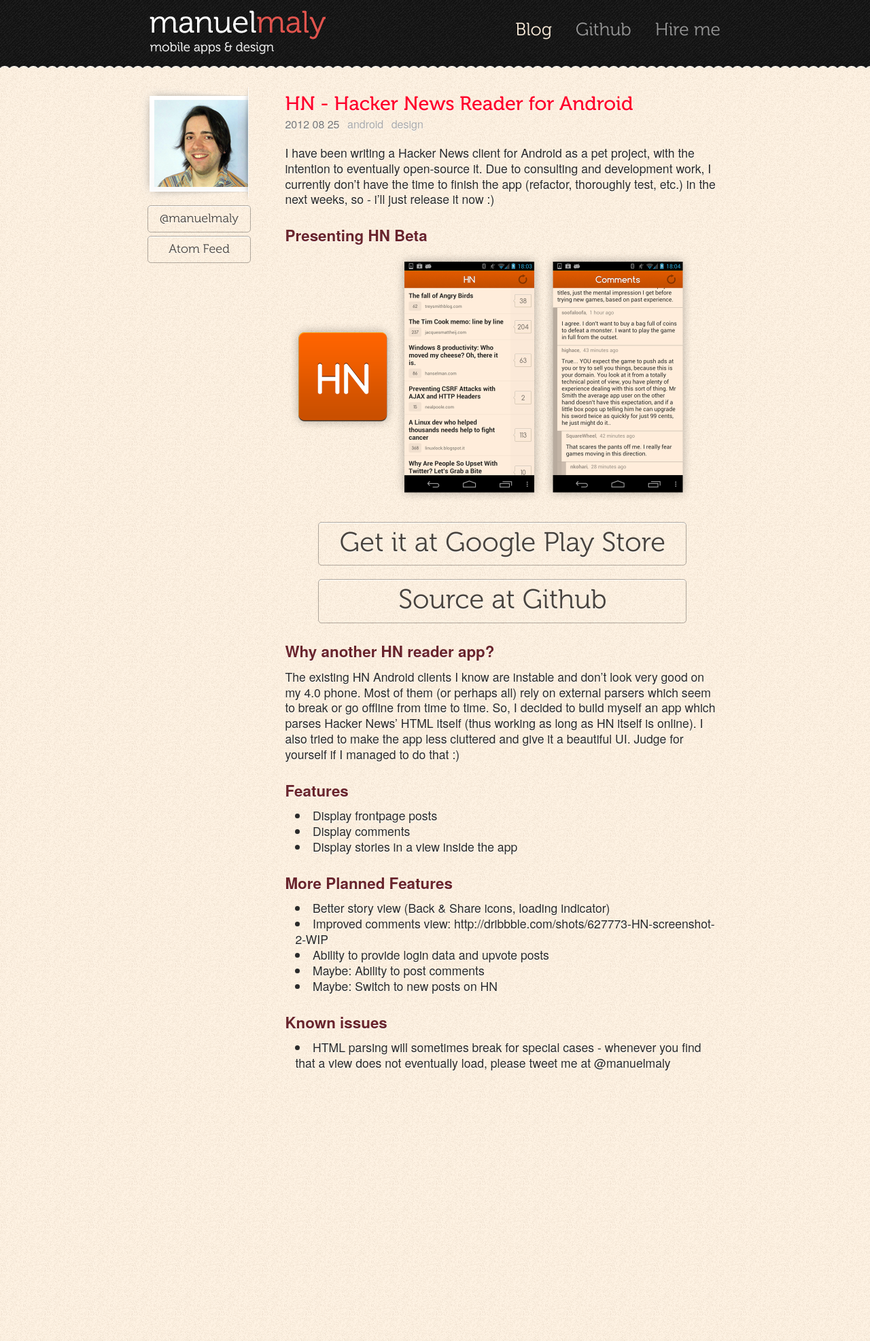
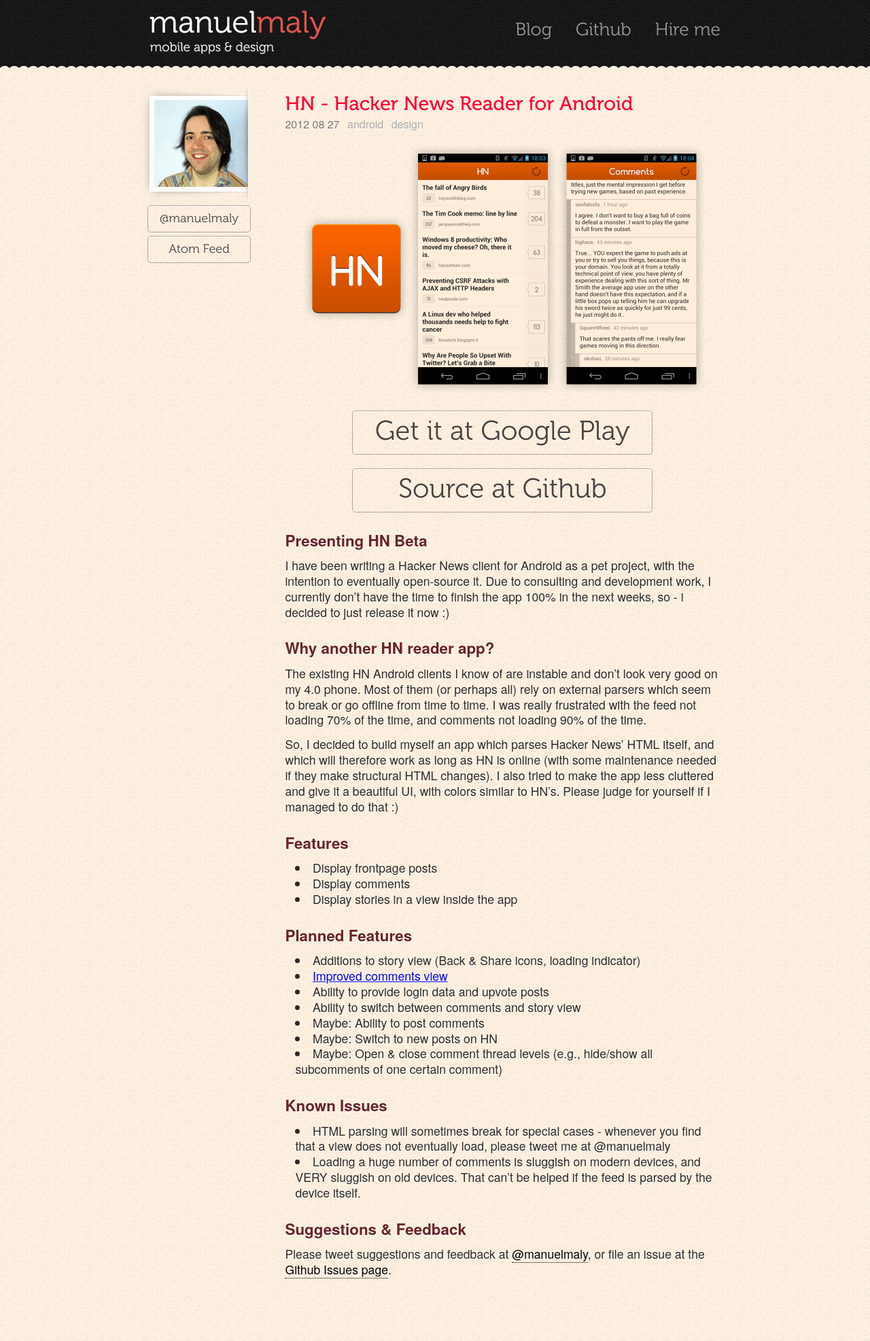
Before and after one commit to manmal/manmal.github.com, a Jekyll site: the page built from _posts/2012-08-27-HN-Hacker-News-Reader.markdown, in a window 1280 px wide. Shown: the whole page at 68% size. Built offline with Jekyll 4.4.1, drawn with Linux system fonts in a browser that asks for light colours; Markdown is read by kramdown in place of the engine named in the settings.

Commit message:
updated hn for android blog post, changed styling of buttons and links

```diff
--- a/_config.yml
+++ b/_config.yml
@@ -2,3 +2,10 @@
 markdown: rdiscount
 pygments: true
 permalink: /blog/:title
+navigation:
+- text: Blog
+  url: /
+- text: Github
+  url: https://github.com/manmal
+- text: Hire me
+  url: /hireme.html
--- a/_includes/navigation.html
+++ b/_includes/navigation.html
@@ -3,9 +3,13 @@
 		<a href="/" class="logo"></a>
 		<nav style="display: inline-block;">
 			<ul>
-				<li style="display: inline-block;"><a href="/" class="current">Blog</a></li>
-				<li style="display: inline-block; margin-left: 30px;"><a href="https://github.com/manmal" target="_blank">Github</a></li>
-				<li style="display: inline-block; margin-left: 30px;"><a href="/hireme.html">Hire me</a></li>
+				{% for link in site.navigation %}
+				  {% assign current = nil %}
+				  {% if page.url == link.url or page.layout == link.layout %}
+			        {% assign current = 'current' %}
+			      {% endif %}
+				<li style="display: inline-block; {% if forloop.first == false %}margin-left: 30px;{% endif %}"><a href="{{ link.url }}" class="{{ current }}">{{ link.text }}</a></li>
+				{% endfor %}
 			</ul>
 		</nav>
 	</div>
--- a/_posts/2012-08-25-HN-Hacker-News-Reader.markdown
+++ /dev/null
@@ -1,42 +0,0 @@
----
-layout: post
-title: HN - Hacker News Reader for Android
-category: Design
-tags: android design
-year: 2012
-month: 8
-day: 25
-published: true
----
-
-I have been writing a Hacker News client for Android as a pet project, with the intention to eventually open-source it. Due to consulting and development work, I currently don't have the time to finish the app (refactor, thoroughly test, etc.) in the next weeks, so - i'll just release it now :)
-
-
-<h2>Presenting HN Beta</h2>
-
-<a href="/img/2012-08-25/hn-screenshots.png" target="_blank" style="border:none;"><img src="/img/2012-08-25/hn-screenshots.png" style="width: 600px; height: 370px;"></a>
-
-<a href="#" class="button" style="font-size:40px; margin: 20px auto; width: 500px; padding:20px;">Get it at Google Play Store</a>
-<a href="#" class="button" style="font-size:40px; margin: 20px auto; width: 500px; padding:20px;">Source at Github</a>
-
-<h2>Why another HN reader app?</h2>
-
-The existing HN Android clients I know are instable and don't look very good on my 4.0 phone. Most of them (or perhaps all) rely on external parsers which seem to break or go offline from time to time. So, I decided to build myself an app which parses Hacker News' HTML itself (thus working as long as HN itself is online). I also tried to make the app less cluttered and give it a beautiful UI. Judge for yourself if I managed to do that :)
-
-<h2>Features</h2>
-
-- Display frontpage posts
-- Display comments
-- Display stories in a view inside the app
-
-<h2>More Planned Features</h2>
-
-- Better story view (Back & Share icons, loading indicator)
-- Improved comments view: http://dribbble.com/shots/627773-HN-screenshot-2-WIP
-- Ability to provide login data and upvote posts
-- Maybe: Ability to post comments
-- Maybe: Switch to new posts on HN
-
-<h2>Known issues</h2>
-
-- HTML parsing will sometimes break for special cases - whenever you find that a view does not eventually load, please tweet me at @manuelmaly
--- /dev/null
+++ b/_posts/2012-08-27-HN-Hacker-News-Reader.markdown
@@ -0,0 +1,56 @@
+---
+layout: post
+title: HN - Hacker News Reader for Android
+category: Design
+tags: android design
+year: 2012
+month: 8
+day: 27
+published: true
+---
+
+<a href="/img/2012-08-27/hn-screenshots.png" target="_blank" style="border:none;"><img src="/img/2012-08-27/hn-screenshots.png" style="width: 600px; height: 370px; display:block; margin: 0 auto;"></a>
+
+<a href="#" target="_blank" class="button" style="font-size:40px; margin: 20px auto; width: 400px; padding:20px;">Get it at Google Play</a>
+<a href="https://github.com/manmal/hn-android" target="_blank" class="button" style="font-size:40px; margin: 20px auto; width: 400px; padding:20px;">Source at Github</a>
+
+Presenting HN Beta
+------------------
+
+I have been writing a Hacker News client for Android as a pet project, with the intention to eventually open-source it. Due to consulting and development work, I currently don't have the time to finish the app 100% in the next weeks, so - i decided to just release it now :)
+
+Why another HN reader app?
+--------------------------
+
+The existing HN Android clients I know of are instable and don't look very good on my 4.0 phone. Most of them (or perhaps all) rely on external parsers which seem to break or go offline from time to time. I was really frustrated with the feed not loading 70% of the time, and comments not loading 90% of the time.
+
+So, I decided to build myself an app which parses Hacker News' HTML itself, and which will therefore work as long as HN is online (with some maintenance needed if they make structural HTML changes). I also tried to make the app less cluttered and give it a beautiful UI, with colors similar to HN's. Please judge for yourself if I managed to do that :)
+
+Features
+--------
+
+- Display frontpage posts
+- Display comments
+- Display stories in a view inside the app
+
+Planned Features
+----------------
+
+- Additions to story view (Back & Share icons, loading indicator)
+- [Improved comments view](http://dribbble.com/shots/627773-HN-screenshot-2-WIP)
+- Ability to provide login data and upvote posts
+- Ability to switch between comments and story view
+- Maybe: Ability to post comments
+- Maybe: Switch to new posts on HN
+- Maybe: Open & close comment thread levels (e.g., hide/show all subcomments of one certain comment)
+
+Known Issues
+------------
+
+- HTML parsing will sometimes break for special cases - whenever you find that a view does not eventually load, please tweet me at @manuelmaly
+- Loading a huge number of comments is sluggish on modern devices, and VERY sluggish on old devices. That can't be helped if the feed is parsed by the device itself.
+
+Suggestions & Feedback
+----------------------
+
+Please tweet suggestions and feedback at [@manuelmaly](https://twitter.com/manuelmaly), or file an issue at the [Github Issues page](https://github.com/manmal/hn-android/issues).
--- a/css/style.css
+++ b/css/style.css
@@ -18,7 +18,7 @@
 ::-webkit-selection { background:#ff002a; color:#fff; text-shadow:0px 0px 0px #000000;}
 .round-thing{background:url('/img/round_thing.png');height:4px;margin-top:15px;}
 #pagewrap{width:880px;margin:30px auto;}
-article{width:640px; padding-right: 20px; display:inline-block;margin-top:10px;color:#2a2a2a;text-shadow:0px 1px 1px #ffffff;filter:dropshadow(color=#ffffff,offx=0,offy=1);}
+article{width:640px; padding-right: 20px; display:inline-block;margin-top:10px;color:#2a2a2a;text-shadow:0px 1px 1px #ffffff;filter:dropshadow(color=#ffffff,offx=0,offy=1); margin-bottom: 50px;}
 article p{font-size:1.1em;margin:13px 0;line-height:130%;}
 article p a{text-decoration:none;border-bottom:1px dotted #000;color:#000;}
 article p a:hover{color: #ff002a;}
@@ -37,7 +37,7 @@
 .postdate{color:#777;}
 a.button{font-family:Museo-300;font-size:18px;text-decoration:none;color:#48433e;display: block;padding: 10px; text-shadow:0px 1px 1px #fff;filter:dropshadow(color=#fff,offx=0,offy=1); text-align: center; -webkit-box-shadow: inset 0px 1px 0px 0px rgba(255, 255, 255, 1.0); box-shadow: inset 0px 1px 0px 0px rgba(255, 255, 255, 1.0); -webkit-border-radius: 5px; border-radius: 5px; border: 1px solid rgba(0, 0, 0, 0.3);}
 /*a.button{font-family:Museo-300;font-size:18px;text-decoration:none;color:#4a4641;background: url(../img/sprite.png) -264px 0px no-repeat;display: block;width: 146px;height: 41px;line-height:41px;margin:10px 15px;text-shadow:0px 1px 1px #fff;filter:dropshadow(color=#fff,offx=0,offy=1); text-align: center;}*/
-a.button:hover{-webkit-box-shadow: inset 0px 1px 0px 0px rgba(0, 0, 0, 0.2); box-shadow: inset 0px 1px 0px 0px rgba(0, 0, 0, 0.2); background-color: rgba(0, 0, 0, 0.1);}
+a.button:hover{-webkit-box-shadow: inset 0px 1px 0px 0px rgba(0, 0, 0, 0.2); box-shadow: inset 0px 1px 0px 0px rgba(0, 0, 0, 0.2); background-color: rgba(0, 0, 0, 0.1); color: black;}
 
 /* Syntax highlighting w/ Pygments:*/
 .highlight{font-family:Monaco,monospace;background-color:#272822;border:1px solid #000000;padding:10px;font-size:1.3em;margin:10px 0;-webkit-border-radius:5px;-moz-border-radius:5px;border-radius:5px;text-shadow:none;filter:dropshadow(color=#fff,offx=0,offy=0);line-height:110%;}
--- a/index.html
+++ b/index.html
@@ -1,6 +1,7 @@
 ---
 layout: default
 title: "Manuel Maly"
+permalink: /
 ---
 {% for post in site.posts %}
 <h1><a href="{{ post.url }}">{{ post.title }}</a></h1>
```
Also changed, not shown: img/2012-08-27/hn-screenshots.png (renamed from img/2012-08-25/hn-screenshots.png).
